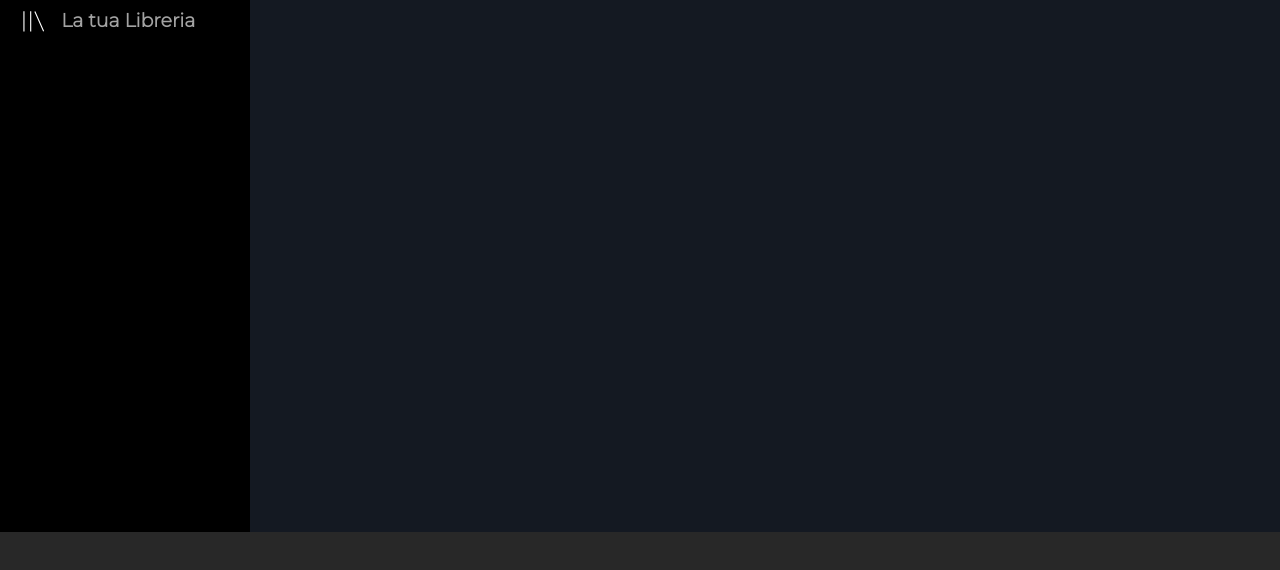
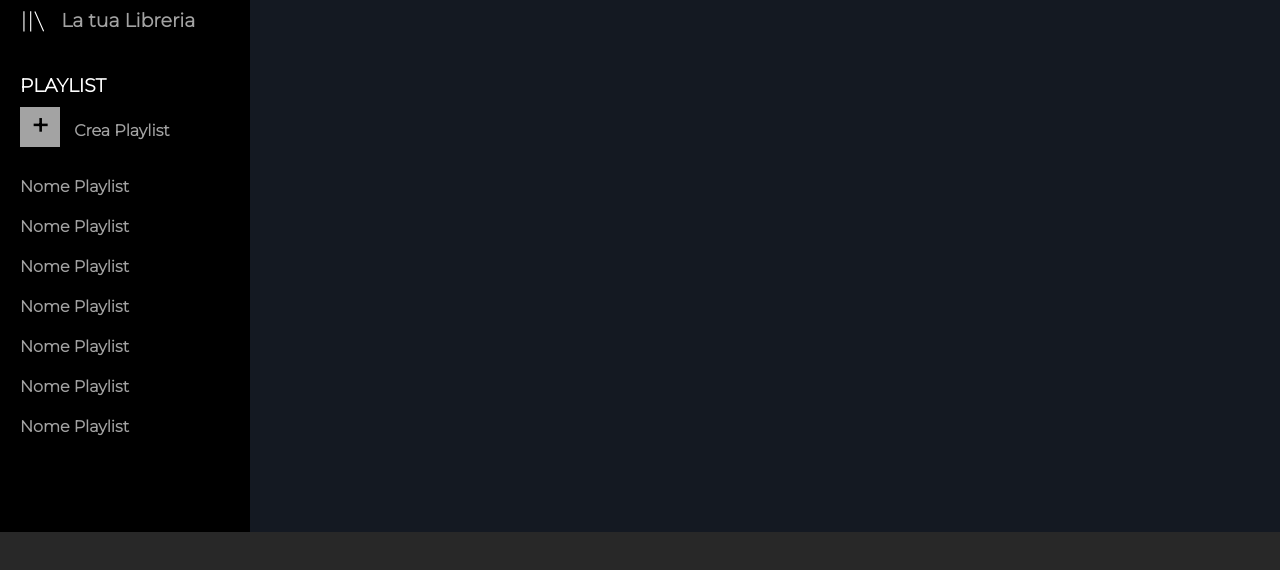
Before and after one commit to Pierre297/html-css-spotifyweb, a plain HTML site: page index.html in a window 1280 px wide. Shown: the part 168-738 px from the top of the page. Drawn offline with Linux system fonts and the light colour scheme.

Commit message:
aside nav

```diff
--- a/css/style.css
+++ b/css/style.css
@@ -98,6 +98,37 @@ aside {
   vertical-align: middle;
 }
 
+/* playlist */
+
+#playlist h3 {
+  color: white;
+  margin-top: 40px;
+  margin-left: 20px;
+}
+
+#plus {
+  background-color: rgb(163 163 163);
+  width: 40px;
+  height: 40px;
+  margin-left: 20px;
+  margin-top: 10px;
+  text-align: center;
+  font-size: 20px;
+  display: inline-block;
+}
+
+#playlist strong {
+  color: rgb(163 163 163);
+  margin-left: 10px;
+}
+
+#playlist ul {
+  list-style-type: none;
+  margin-left: 20px;
+  margin-top: 20px;
+  line-height: 40px;
+}
+
 /* MAIN */
 
 main {
--- a/index.html
+++ b/index.html
@@ -54,6 +54,23 @@
               <strong>La tua Libreria</strong>
             </div>
           </nav>
+
+          <!-- playlist -->
+          <div id="playlist">
+            <h3>PLAYLIST</h3>
+            <div id="plus"><h2>+</h2></div>
+            <strong>Crea Playlist<strong>
+
+                <ul>
+                    <li>Nome Playlist</li>
+                    <li>Nome Playlist</li>
+                    <li>Nome Playlist</li>
+                    <li>Nome Playlist</li>
+                    <li>Nome Playlist</li>
+                    <li>Nome Playlist</li>
+                    <li>Nome Playlist</li>
+                </ul>
+          </div>
         </section>
       </aside>
 
```
